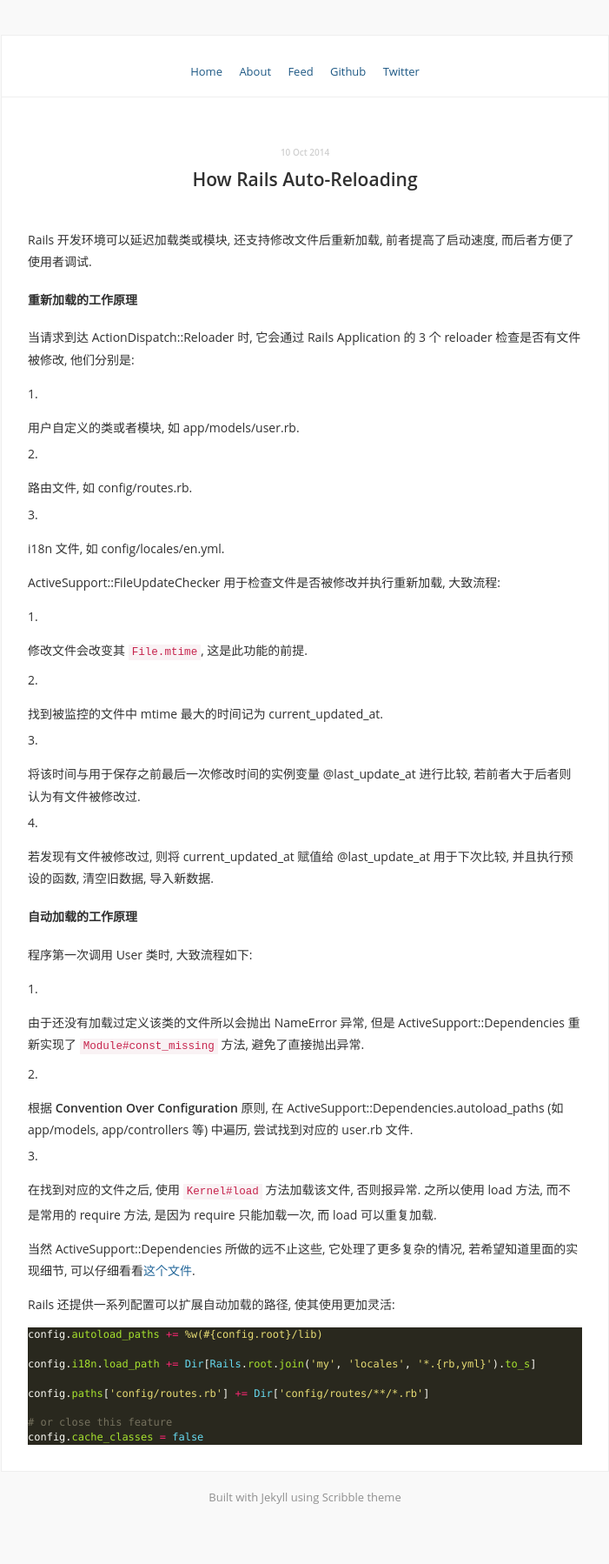
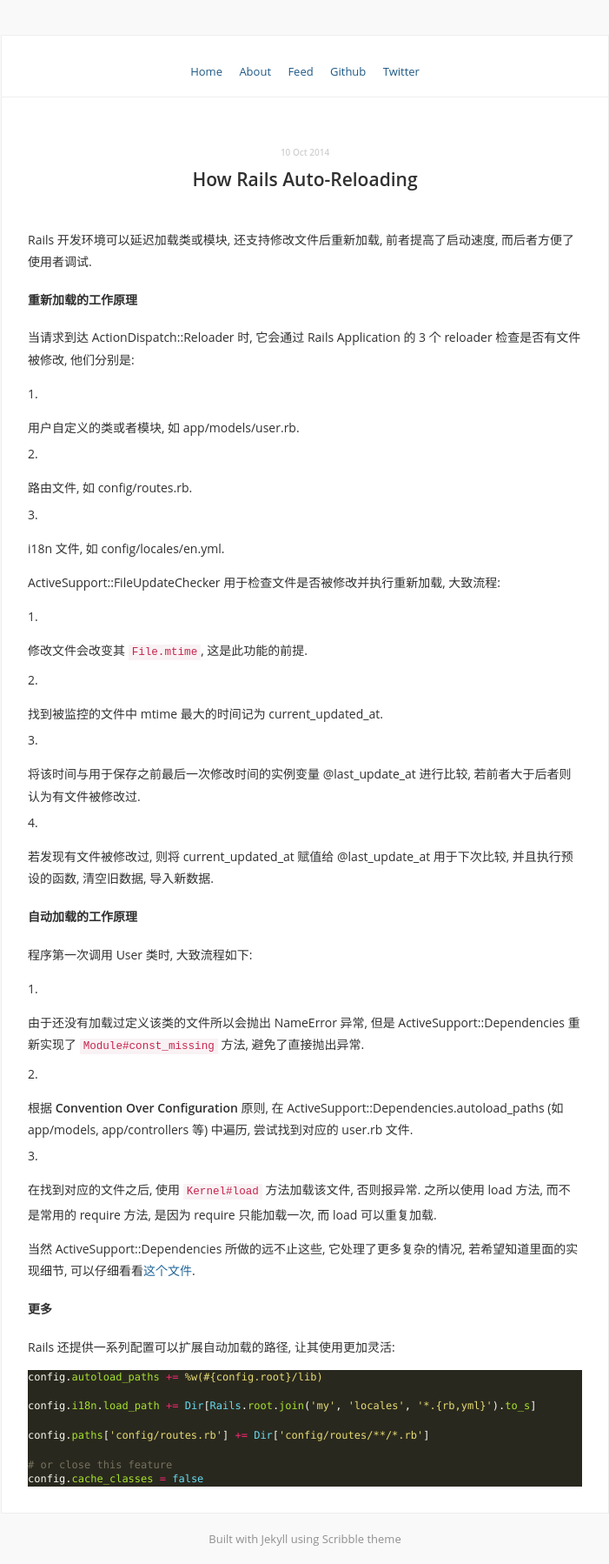
Before and after one commit to Leslie89xlxiao/zhouguangming.github.io, a Jekyll site: the page built from _posts/2014-10-10-how-rails-autoreloading.md, in a window 1280 px wide. Shown: the whole page at 87% size, without its empty margins (289-990 px from the left). Built offline with Jekyll 4.4.1, drawn with Linux system fonts in a browser that asks for light colours; Markdown is read by kramdown in place of the engine named in the settings; before the commit the page ends 1750 px from its top, so only the background shows below that.

Commit message:
update post

````diff
--- a/_posts/2014-10-10-how-rails-autoreloading.md
+++ b/_posts/2014-10-10-how-rails-autoreloading.md
@@ -37,7 +37,9 @@
 
 当然 ActiveSupport::Dependencies 所做的远不止这些, 它处理了更多复杂的情况, 若希望知道里面的实现细节, 可以仔细看看[这个文件](https://github.com/rails/rails/blob/08754f12e65a9ec79633a605e986d0f1ffa4b251/activesupport/lib/active_support/dependencies.rb).
 
-Rails 还提供一系列配置可以扩展自动加载的路径, 使其使用更加灵活:
+#### 更多
+
+Rails 还提供一系列配置可以扩展自动加载的路径, 让其使用更加灵活:
 
 ```ruby
 config.autoload_paths += %w(#{config.root}/lib)
````
